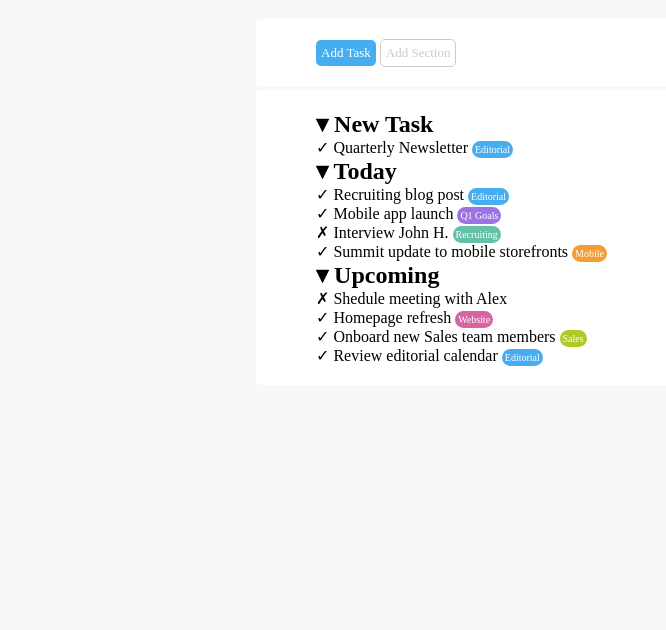
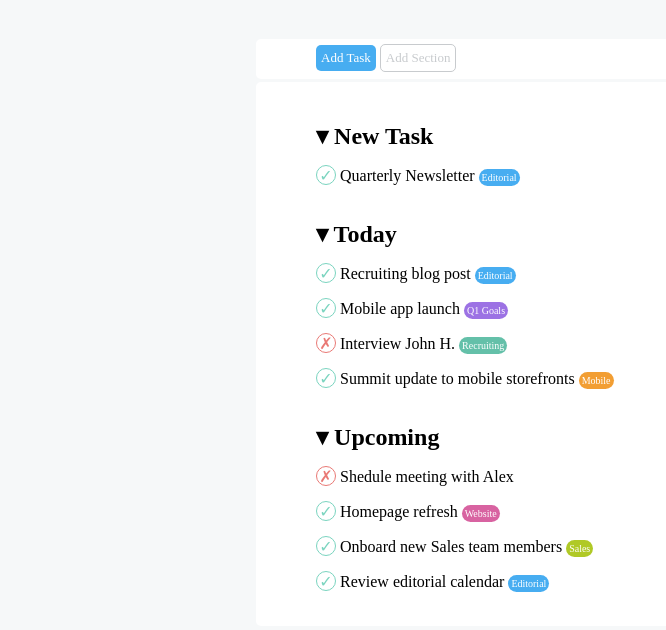
Before and after one commit to gzocchi/html-css-toboolist, a plain HTML site: page index.html in a window 1280 px wide. Shown: the part 74-704 px from the top of the page, without its empty margins (0-666 px from the left). Drawn offline with Linux system fonts and the light colour scheme.

Commit message:
aggiunta simboli elenco

```diff
--- a/css/style.css
+++ b/css/style.css
@@ -4,7 +4,7 @@
   margin: 0;
 }
 body {
-    background-color: #f6f8f9;
+  background-color: #f6f8f9;
 }
 
 .inline_block {
@@ -29,7 +29,7 @@ body {
 .bg_pink {
   background-color: #d863a1;
 }
-.bg_ransparent {
+.bg_white {
   background-color: #ffffff;
 }
 
@@ -50,9 +50,24 @@ body {
   border: 1px solid #c8cbce;
 }
 
+.list_circle {
+  border-radius: 50%;
+  height: 20px;
+  width: 20px;
+  text-align: center;
+}
+.check {
+  color: #7ad4bf;
+  border: 1px solid #7ad4bf;
+ }
+.cross {
+  color: #e97975;
+  border: 1px solid #e97975;
+}
+
 /* head */
 header {
-    background-color: white;
+  background-color: white;
   height: 70px;
   /* line-height: 70px; */
   padding: 10px;
@@ -63,7 +78,7 @@ h1 {
 
 /* main */
 main {
-  padding-top: 20px;
+  padding-top: 40px;
 }
 
 .container {
@@ -73,8 +88,14 @@ main {
   background-color: white;
   border-radius: 5px;
 }
+.menu {
+  height: 40px;
+  padding-top: 5px;
+}
 
-#menu {
-  height: 40px;
-  padding: 20px;
+.list {
+  padding-top: 20px;
 }
+.list div {
+  margin: 15px 0;
+}
--- a/index.html
+++ b/index.html
@@ -22,48 +22,48 @@
     <!-- corpo della pagina -->
     <main>
         <!-- barra menu con bottoni -->
-        <div class="container">
+        <div class="container menu">
             <div class="inline_block bg_blue button_rounded ">Add Task</div>
-            <div id="transparent" class="inline_block bg_ransparent button_rounded ">Add Section</div>
+            <div id="transparent" class="inline_block bg_white button_rounded ">Add Section</div>
         </div>
 
         <!-- riquadro centrale attività -->
         <div class="container">
-            <section>
+            <section class="list">
                 <h2>&#9662; New Task</h2>
                 <div>
-                    <span>&#x2713;</span> Quarterly Newsletter <span class="bg_blue button_circle">Editorial</span>
+                    <span class="list_circle check inline_block">&#x2713;</span> Quarterly Newsletter <span class="bg_blue button_circle">Editorial</span>
                 </div>
 
             </section>
-            <section>
+            <section class="list">
                 <h2>&#9662; Today</h2>
                 <div>
-                    <span>&#x2713;</span> Recruiting blog post <span class="bg_blue button_circle">Editorial</span>
+                    <span class="list_circle check inline_block">&#x2713;</span> Recruiting blog post <span class="bg_blue button_circle">Editorial</span>
                 </div>
                 <div>
-                    <span>&#x2713;</span> Mobile app launch <span class="bg_violet button_circle">Q1 Goals</span>
+                    <span class="list_circle check inline_block">&#x2713;</span> Mobile app launch <span class="bg_violet button_circle">Q1 Goals</span>
                 </div>
                 <div>
-                    <span>&#x2717;</span> Interview John H. <span class="bg_green button_circle">Recruiting</span>
+                    <span class="list_circle cross inline_block">&#x2717;</span> Interview John H. <span class="bg_green button_circle">Recruiting</span>
                 </div>
                 <div>
-                    <span>&#x2713;</span> Summit update to mobile storefronts <span class="bg_orange button_circle">Mobile</span>
+                    <span class="list_circle check inline_block">&#x2713;</span> Summit update to mobile storefronts <span class="bg_orange button_circle">Mobile</span>
                 </div>
             </section>
-            <section>
+            <section class="list">
                 <h2>&#9662; Upcoming</h2>
                 <div>
-                    <span>&#x2717;</span> Shedule meeting with Alex
+                    <span class="list_circle cross inline_block">&#x2717;</span> Shedule meeting with Alex
                 </div>
                 <div>
-                    <span>&#x2713;</span> Homepage refresh <span class="bg_pink button_circle">Website</span>
+                    <span class="list_circle check inline_block">&#x2713;</span> Homepage refresh <span class="bg_pink button_circle">Website</span>
                 </div>
                 <div>
-                    <span>&#x2713;</span> Onboard new Sales team members <span class="bg_l_green button_circle">Sales</span>
+                    <span class="list_circle check inline_block">&#x2713;</span> Onboard new Sales team members <span class="bg_l_green button_circle">Sales</span>
                 </div>
                 <div>
-                    <span>&#x2713;</span> Review editorial calendar <span class="bg_blue button_circle">Editorial</span>
+                    <span class="list_circle check inline_block">&#x2713;</span> Review editorial calendar <span class="bg_blue button_circle">Editorial</span>
                 </div>
             </section>
         </div>
```
